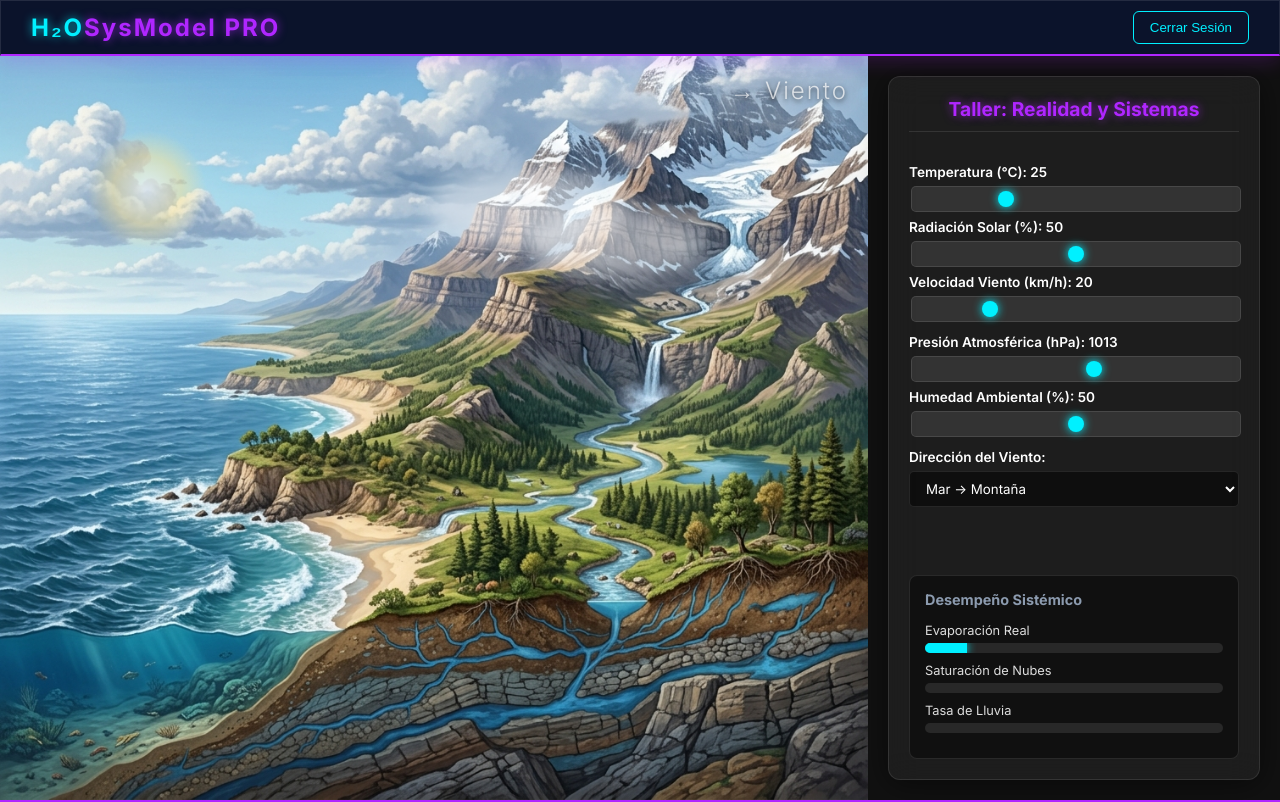
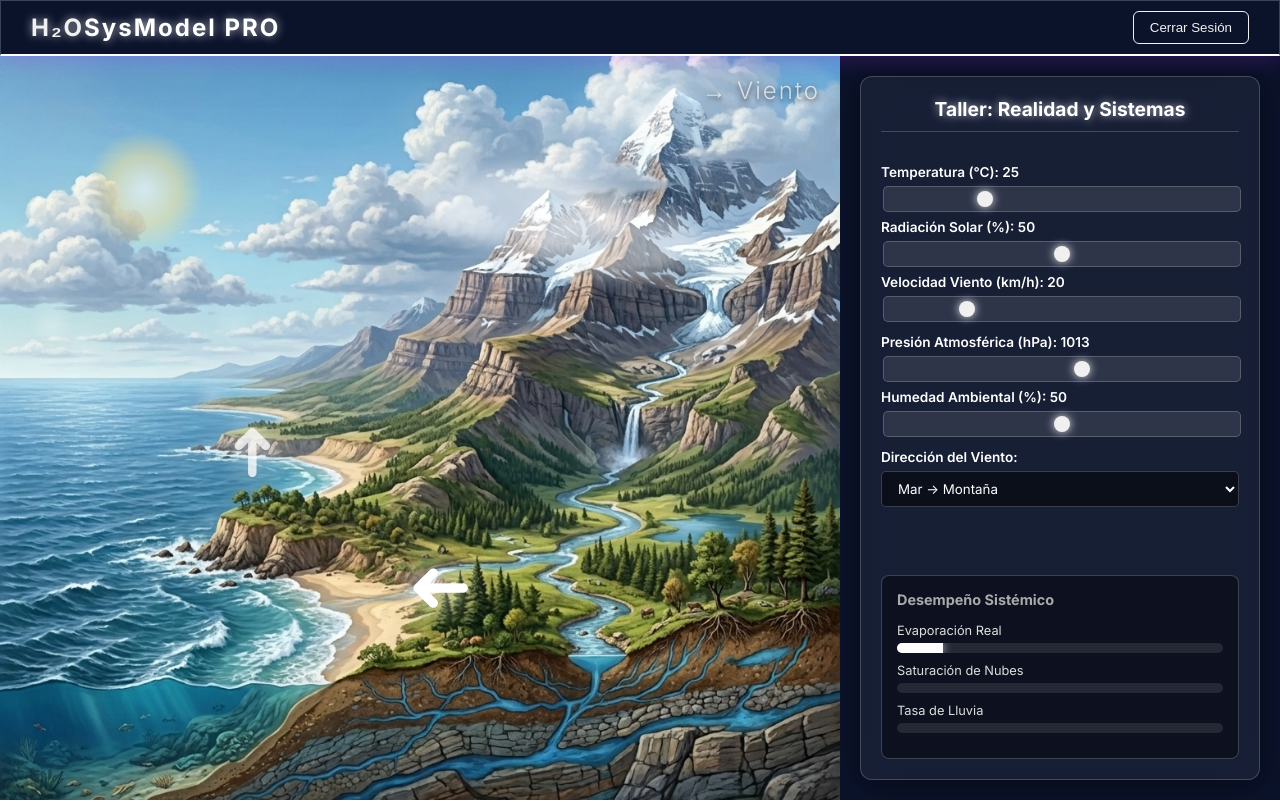
Before and after one commit to CrisAguirre/watercycle, an Angular app: page /simulation in a window 1280 px wide. Shown: the top 802 px of the page. Built offline with nearby package versions, Linux system fonts and the light colour scheme.

Commit message:
fix pics

```diff
--- a/src/app/components/simulation/simulation.component.css
+++ b/src/app/components/simulation/simulation.component.css
@@ -1,16 +1,19 @@
 /* Cleaned useless body scoped tag */
+* {
+  box-sizing: border-box;
+}
 
 .scrollable-wrapper {
   display: flex;
   flex-direction: column;
   min-height: 100vh;
-  width: 100vw;
+  width: 100%;
   overflow-y: auto;
   overflow-x: hidden;
 }
 
 .app-layout {
-  display: flex; flex-direction: column; height: 100vh; min-height: 800px; width: 100vw; overflow: hidden; flex-shrink: 0;
+  display: flex; flex-direction: column; height: 100vh; min-height: 800px; width: 100%; overflow: hidden; flex-shrink: 0;
 }
 .header-nav {
   display: flex; justify-content: space-between; align-items: center; padding: 10px 30px; border-radius: 0;
@@ -19,18 +22,19 @@
 .logo { font-size: 1.5rem; font-weight: 700; letter-spacing: 2px;}
 .btn-neon-outline { background: transparent; color: var(--neon-blue); border: 1px solid var(--neon-blue); padding: 8px 16px; border-radius: 6px; cursor: pointer; }
 .btn-neon-outline:hover { background: rgba(0, 240, 255, 0.2); box-shadow: 0 0 10px rgba(0, 240, 255, 0.5); }
-.main-content { display: flex; flex: 1; overflow: hidden; background: #111; }
+.main-content { display: flex; flex: 1; overflow: hidden; background: var(--bg-color); justify-content: center; }
 
 .relative { position: relative; }
 
 /* Realism specific */
 .realistic-bg {
-  flex: 3;
+  flex: 2;
   position: relative;
-  background-image: url('../../../assets/landscape.png');
+  background-image: url('../../../assets/landscape-hd.png');
   background-size: cover;
-  background-position: center bottom;
+  background-position: center center;
   background-repeat: no-repeat;
+  background-color: var(--bg-color);
   overflow: hidden;
 }
 
@@ -149,6 +153,41 @@
   100% { left: 42%; top: 90%; opacity: 0; }
 }
 
+/* CYCLE INDICATORS (Pulsating Arrows) */
+.cycle-indicators {
+  position: absolute;
+  top: 50%; left: 50%; width: 45%; height: 50%;
+  transform: translate(-50%, -50%);
+  pointer-events: none; z-index: 10;
+}
+.c-wrapper { position: absolute; opacity: 0; }
+.arr-left { top: 50%; left: 0; transform: translateY(-50%); }
+.arr-top { top: 0; left: 50%; transform: translateX(-50%); }
+.arr-right { top: 50%; right: 0; transform: translateY(-50%); }
+.arr-bottom { bottom: 0; left: 50%; transform: translateX(-50%); }
+
+.c-arrow {
+  font-size: 3rem; color: #ffffff;
+  text-shadow: 0 0 20px rgba(255, 255, 255, 1);
+  font-family: Arial, sans-serif;
+  line-height: 1; transition: transform 0.5s ease;
+}
+.rotate-up { transform: rotate(-90deg); }
+.rotate-down { transform: rotate(90deg); }
+.rotate-left { transform: rotate(180deg); }
+.rotate-right { transform: rotate(0deg) !important; }
+
+@keyframes pulse-cycle {
+  0% { opacity: 0; transform: scale(0.8); }
+  50% { opacity: 1; transform: scale(1.6); }
+  100% { opacity: 0; transform: scale(0.8); }
+}
+
+.pulse-1 { animation: pulse-cycle 4s infinite 0s; }
+.pulse-2 { animation: pulse-cycle 4s infinite 1s; }
+.pulse-3 { animation: pulse-cycle 4s infinite 2s; }
+.pulse-4 { animation: pulse-cycle 4s infinite 3s; }
+
 /* UI Controls remain Aero Neon */
 .glass-select {
   width: 100%; background: rgba(0, 0, 0, 0.5); border: 1px solid var(--glass-border);
@@ -180,9 +219,9 @@
 .meter-row span { font-size: 0.8rem; color: #ddd; display: block; margin-bottom: 5px; }
 .meter-bar { width: 100%; height: 10px; background: rgba(255,255,255,0.1); border-radius: 5px; overflow: hidden; }
 .fill { height: 100%; transition: width 0.3s ease; }
-.fill.blue { background: var(--neon-blue); box-shadow: 0 0 10px var(--neon-blue); }
-.fill.purple { background: var(--neon-purple); box-shadow: 0 0 10px var(--neon-purple); }
-.fill.cyan { background: #00ffcc; box-shadow: 0 0 10px #00ffcc; }
+.fill.blue { background: #ffffff; box-shadow: 0 0 10px rgba(255,255,255,0.7); }
+.fill.purple { background: #dddddd; box-shadow: 0 0 10px rgba(221,221,221,0.7); }
+.fill.cyan { background: #bbbbbb; box-shadow: 0 0 10px rgba(187,187,187,0.7); }
 
 /* EDUCATIONAL FOOTER */
 .educational-guide {
@@ -212,7 +251,7 @@
 .expl { color: #999 !important; font-style: italic; margin-top: 0 !important; }
 .separator { border-color: rgba(255,255,255,0.05); margin: 15px 0;}
 
-/* Responsive Design for Mobile Devices */
+ /* Responsive Design for Mobile Devices */
 @media screen and (max-width: 800px) {
   .main-content {
     flex-direction: column;
@@ -221,6 +260,8 @@
   .realistic-bg {
     flex: 1;
     min-height: 45vh; /* Garantizar que la simulación tome espacio adecuado */
+    background-image: url('../../../assets/landscape.png'); /* Retornar a la imagen cuadrada */
+    background-size: 100% 100%;
   }
 
   .control-panel {
--- a/src/app/components/simulation/simulation.component.html
+++ b/src/app/components/simulation/simulation.component.html
@@ -18,6 +18,25 @@
       <!-- Wind direction indicator -->
       <div class="wind-arrow" [class.wind-reverse]="(variables$ | async)?.windDirection === -1">
         &#8594; Viento
+      </div>
+
+      <!-- Flechas Centrales del Ciclo Pulsares -->
+      <div class="cycle-indicators">
+        <!-- Izquierda: Evaporación (Sube) -->
+        <div class="c-wrapper arr-left pulse-1"><div class="c-arrow rotate-up">&#10140;</div></div>
+
+        <!-- Arriba: Viento (Derecha o Izquierda) -->
+        <div class="c-wrapper arr-top pulse-2">
+          <div class="c-arrow" [class.rotate-left]="(variables$ | async)?.windDirection === -1">&#10140;</div>
+        </div>
+
+        <!-- Derecha: Precipitación (Baja) -->
+        <div class="c-wrapper arr-right pulse-3"><div class="c-arrow rotate-down">&#10140;</div></div>
+
+        <!-- Abajo: Escorrentía (Izquierda o Derecha) -->
+        <div class="c-wrapper arr-bottom pulse-4">
+          <div class="c-arrow rotate-left" [class.rotate-right]="(variables$ | async)?.windDirection === -1">&#10140;</div>
+        </div>
       </div>
 
       <!-- Evaporating Vapor (Left to Right or Right to Left) -->
--- a/src/styles.css
+++ b/src/styles.css
@@ -2,12 +2,12 @@
 
 :root {
   --bg-color: #0b132b; /* Dark Blue */
-  --neon-purple: #b026ff;
-  --neon-blue: #00f0ff;
+  --neon-purple: #ffffff;
+  --neon-blue: #f0f0f0;
   --glass-bg: rgba(255, 255, 255, 0.05);
-  --glass-border: rgba(255, 255, 255, 0.1);
-  --text-main: #f0f0f0;
-  --text-muted: #8c9baf;
+  --glass-border: rgba(255, 255, 255, 0.2);
+  --text-main: #ffffff;
+  --text-muted: #aaaaaa;
 }
 
 body, html {
@@ -17,9 +17,10 @@ body, html {
   background-color: var(--bg-color);
   color: var(--text-main);
   min-height: 100vh;
-  width: 100vw;
+  width: 100%;
   overflow-x: hidden;
   background: radial-gradient(circle at center, #112044 0%, #060b19 100%);
+  box-sizing: border-box;
 }
 
 /* Glassmorphism Utilities */
@@ -35,12 +36,12 @@ body, html {
 /* Neon Text Utilities */
 .text-neon-blue {
   color: var(--neon-blue);
-  text-shadow: 0 0 10px rgba(0, 240, 255, 0.7);
+  text-shadow: 0 0 10px rgba(255, 255, 255, 0.7);
 }
 
 .text-neon-purple {
   color: var(--neon-purple);
-  text-shadow: 0 0 10px rgba(176, 38, 255, 0.7);
+  text-shadow: 0 0 10px rgba(255, 255, 255, 0.7);
 }
 
 /* Button Utilities */
@@ -53,14 +54,14 @@ body, html {
   font-weight: 600;
   cursor: pointer;
   transition: all 0.3s ease;
-  box-shadow: 0 0 10px rgba(0, 240, 255, 0.2);
+  box-shadow: 0 0 10px rgba(255, 255, 255, 0.2);
   width: 100%;
 }
 
 .btn-neon:hover {
   background: var(--neon-blue);
   color: #000;
-  box-shadow: 0 0 20px rgba(0, 240, 255, 0.6), inset 0 0 10px rgba(255, 255, 255, 0.5);
+  box-shadow: 0 0 20px rgba(255, 255, 255, 0.6), inset 0 0 10px rgba(255, 255, 255, 0.5);
 }
 
 /* Base form inputs */
@@ -78,5 +79,5 @@ input {
 
 input:focus {
   border-color: var(--neon-purple);
-  box-shadow: 0 0 15px rgba(176, 38, 255, 0.3);
+  box-shadow: 0 0 15px rgba(255, 255, 255, 0.3);
 }
```
Also changed, not shown: src/assets/landscape-hd.png (added).
